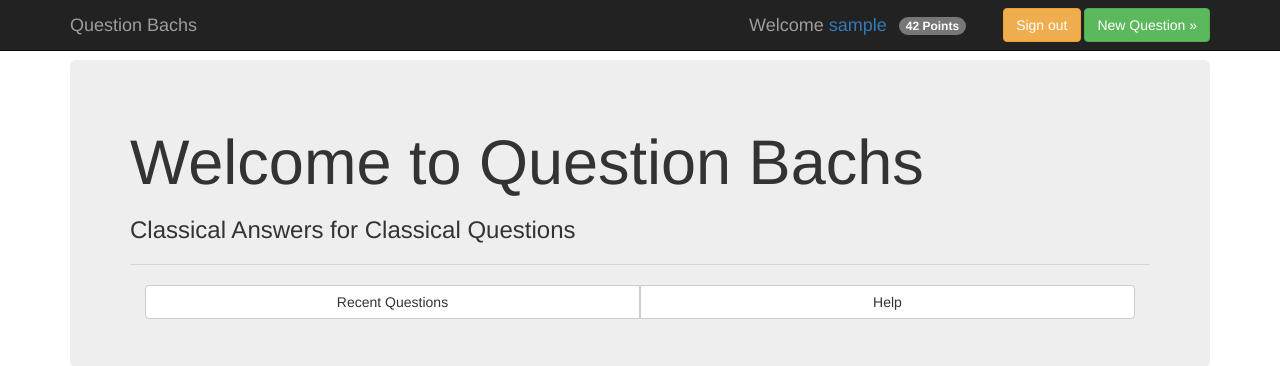
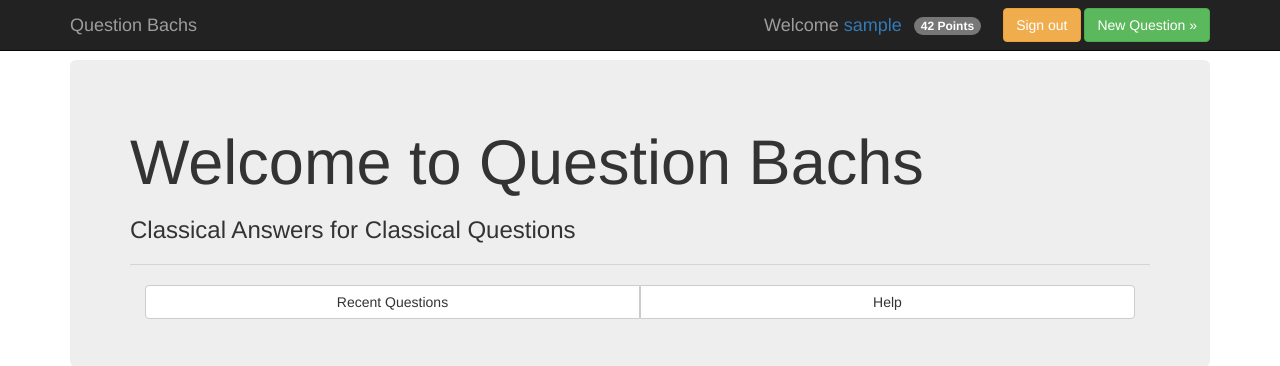
Before and after one commit to Python-C5-Org/question-box, a Django app: page / in a window 1280 px wide. Shown: the top 366 px of the page. Run offline with Django 3.2, Linux system fonts and the light colour scheme; the visitor is signed in with stand-in values (Sample User, id 1); some libraries are stand-ins or nearby versions.

Commit message:
welcome is not highlighting

```diff
--- a/question_box/questionapp/static/style.css
+++ b/question_box/questionapp/static/style.css
@@ -5,3 +5,8 @@
   margin-left: 7px;
   margin-right: 7px;
 }
+.navbar-text {
+  float: left;
+  padding: 0px 0px;
+  font-size: 18px;
+  line-height: 20px;
--- a/question_box/questionapp/templates/base.html
+++ b/question_box/questionapp/templates/base.html
@@ -31,7 +31,7 @@
              <button type="submit" class="btn btn-warning">Sign out</button>
              <a class="btn btn-success" href="/question/new" role="button">New Question &raquo;</a>
            </form>
-           <span class="navbar-right navbar-brand ">Welcome <a href="/profile/{{ request.user.id }}">{{ request.user }}</a> <span class="badge">42 Points</span></span>
+           <span class="navbar-right navbar-text ">Welcome <a href="/profile/{{ request.user.id }}">{{ request.user }}</a> <span class="badge">42 Points</span></span>
 
          {% else %}
            <form class="navbar-form navbar-right" role="login" action="{% url 'django.contrib.auth.views.login' %}" method='post'>
```
